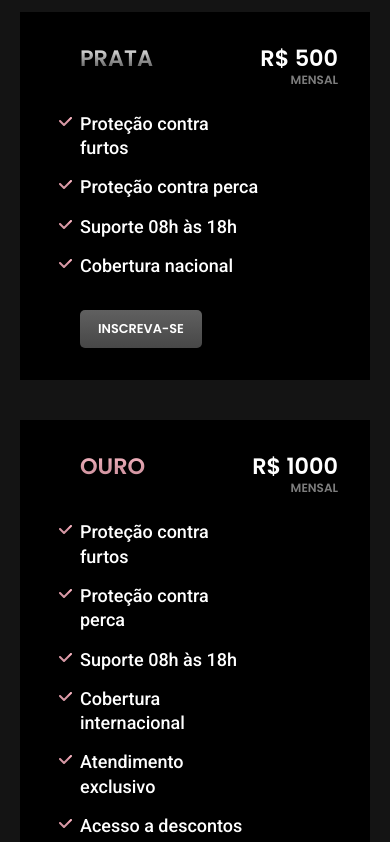
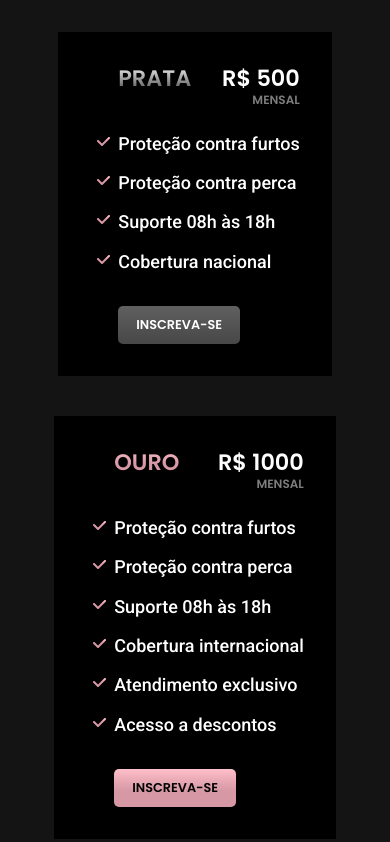
Before and after one commit to Natysilvadev/bvlgari-store, a plain HTML site: page index.html in a window 390 px wide. Shown: the part 3180-4022 px from the top of the page. Drawn offline with Linux system fonts and the light colour scheme; files whose address does not match are found by name.

Commit message:
responsivo

```diff
--- a/css/home.css/depoimento.css
+++ b/css/home.css/depoimento.css
@@ -22,7 +22,7 @@
 .depoimento p {
   font-family: var(--fonte-citacao);
   font-weight: 400;
-  margin-bottom: 0px;
+  margin-bottom: 20px;
   text-align: center;
   position: relative;
   max-width: 32ch;
@@ -49,7 +49,7 @@
 .depoimento p::after {
   content: "”";
   right: -30px;
-  bottom: -80px;
+  bottom: -90px;
 }
 
 @media (max-width: 850px) {
--- a/css/seguros/seguros.css
+++ b/css/seguros/seguros.css
@@ -33,12 +33,12 @@
 }
 
 .seguros-item ul {
-  grid-column: 1/2;
+  grid-column: 1/-1;
   margin-bottom: 32px;
 }
 
 .seguros-item li {
-  grid-column: 1/2;
+  /* grid-column: 1/-1; */
   align-items: center;
   position: relative;
 }
@@ -68,4 +68,14 @@
     grid-template-columns: 1fr;
     justify-items: center;
   }
+
+  .seguros-item {
+    padding: 50px 100px;
+  }
 }
+
+@media (max-width: 550px) {
+  .seguros-item {
+    padding: 32px 32px 32px 60px;
+  }
+}
```
